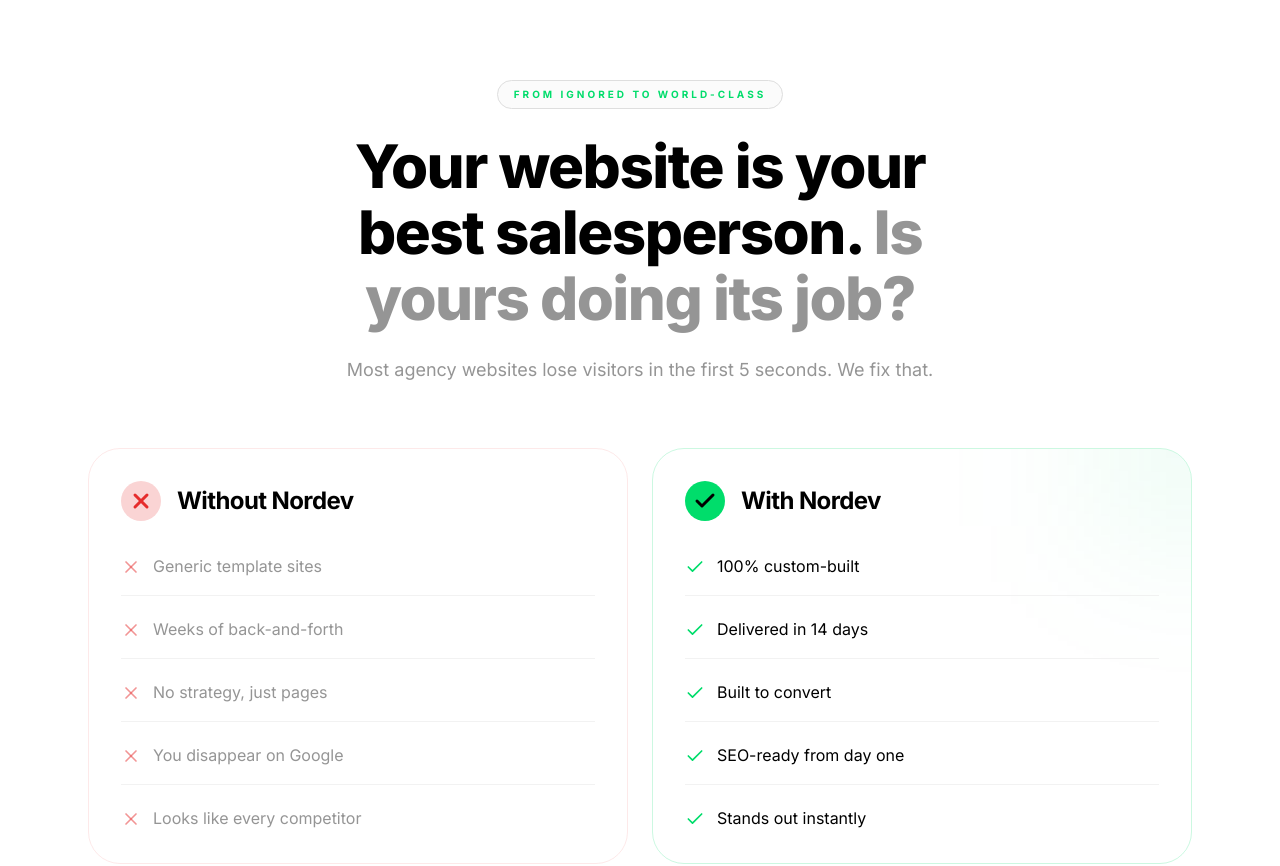
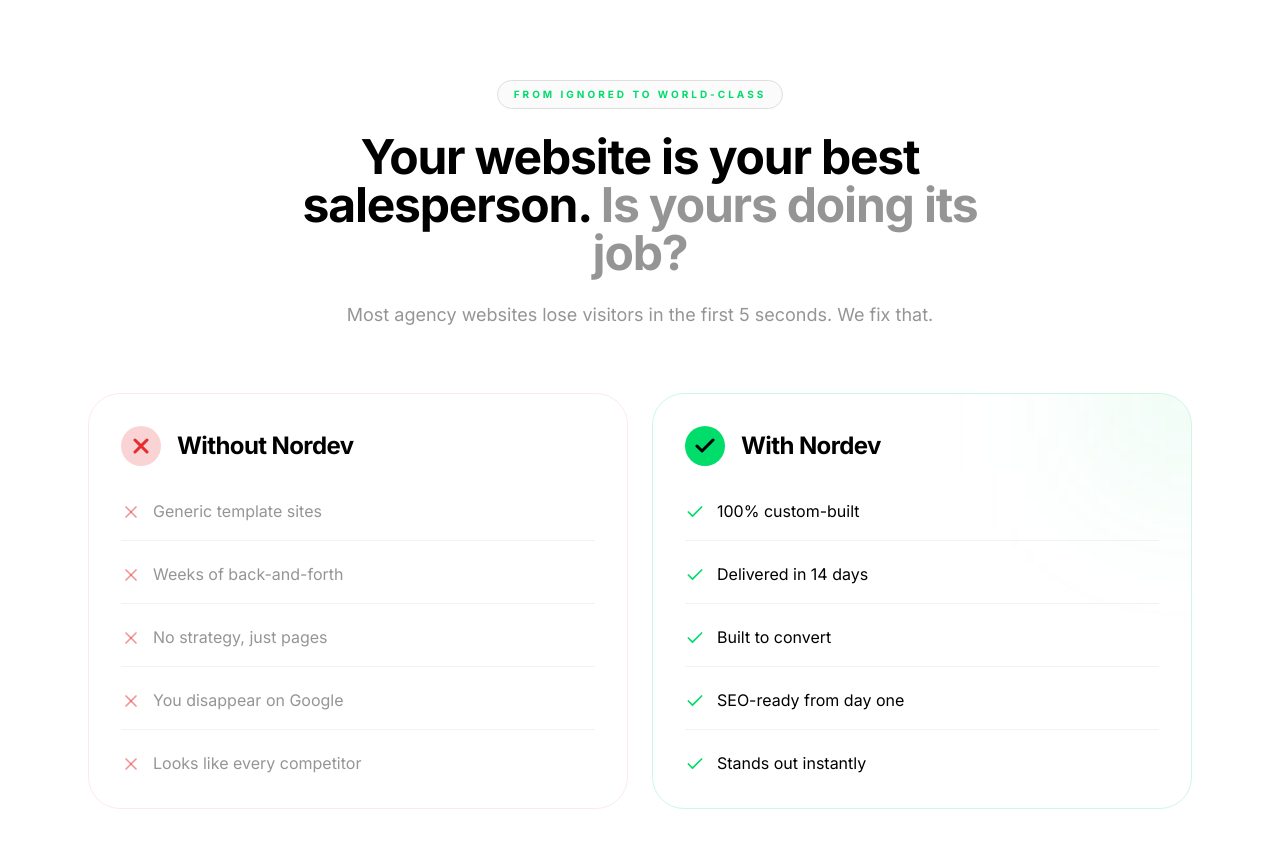
Before and after one commit to freddymk313/nordevagency, a Next.js app: page / in a window 1280 px wide. Shown: the part 1080-1946 px from the top of the page. Built offline with nearby package versions, Linux system fonts and the light colour scheme; no server answers.

Commit message:
update color 2

```diff
--- a/components/Hero.tsx
+++ b/components/Hero.tsx
@@ -97,7 +97,7 @@
               className="*animate-pulse-glow-green font-display flex items-center gap-4 justify-center rounded-full bg-green-accent pl-6 py-2 md:py-2.5 pr-3.5 text-sm font-bold text-black transition-transform *hover:scale-105 active:scale-95"
               >
                 <span className="">Start Your Project</span>
-                <span className="bg-white w-10 h-10 rounded-full flex items-center justify-center text-black group-hover:bg-gray-100 transition-colors">
+                <span className="bg-background w-10 h-10 rounded-full flex items-center justify-center text-black group-hover:bg-gray-100 transition-colors">
                   <svg
                     className="w-5 h-5 group-hover:translate-x-0.5 transition-transform"
                     fill="none"
--- a/components/SectionHeading.tsx
+++ b/components/SectionHeading.tsx
@@ -18,11 +18,17 @@
           {eyebrow}
         </div>
       )}
-      <h2 className="font-display text-balance text-4xl font-extrabold leading-[1.1] tracking-tight text-foreground sm:text-5xl lg:text-6xl">
+      <h2
+      // className="font-display text-balance text-4xl font-extrabold leading-[1.1] tracking-tight text-foreground sm:text-5xl lg:text-6xl"
+      className="font-display text-4xl md:text-5xl font-bold tracking-tight text-foreground mb-6"
+      >
         {title}
       </h2>
       {subtitle && (
-        <p className="mt-6 text-balance font-sans text-base leading-relaxed text-muted-foreground sm:text-lg">
+        <p
+        // className="mt-6 text-balance font-sans text-base leading-relaxed text-muted-foreground sm:text-lg"
+        className="font-sans text-muted-foreground text-lg max-w-2xl mx-auto"
+        >
           {subtitle}
         </p>
       )}
```
